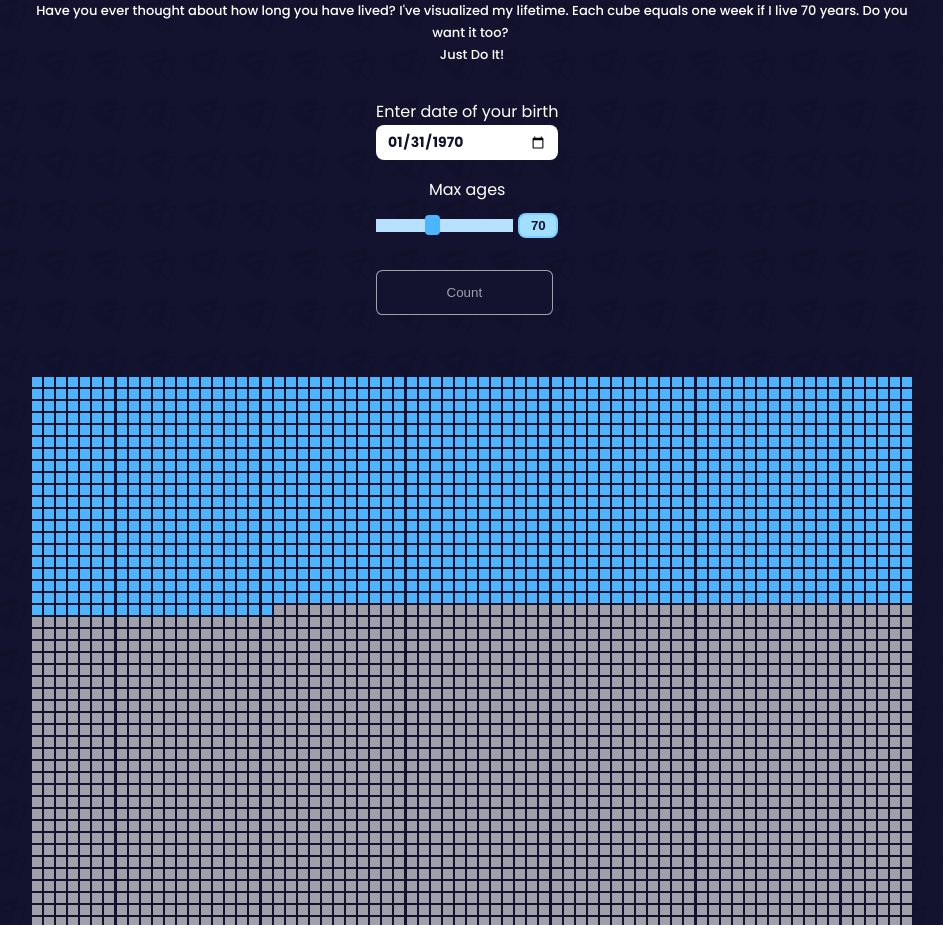
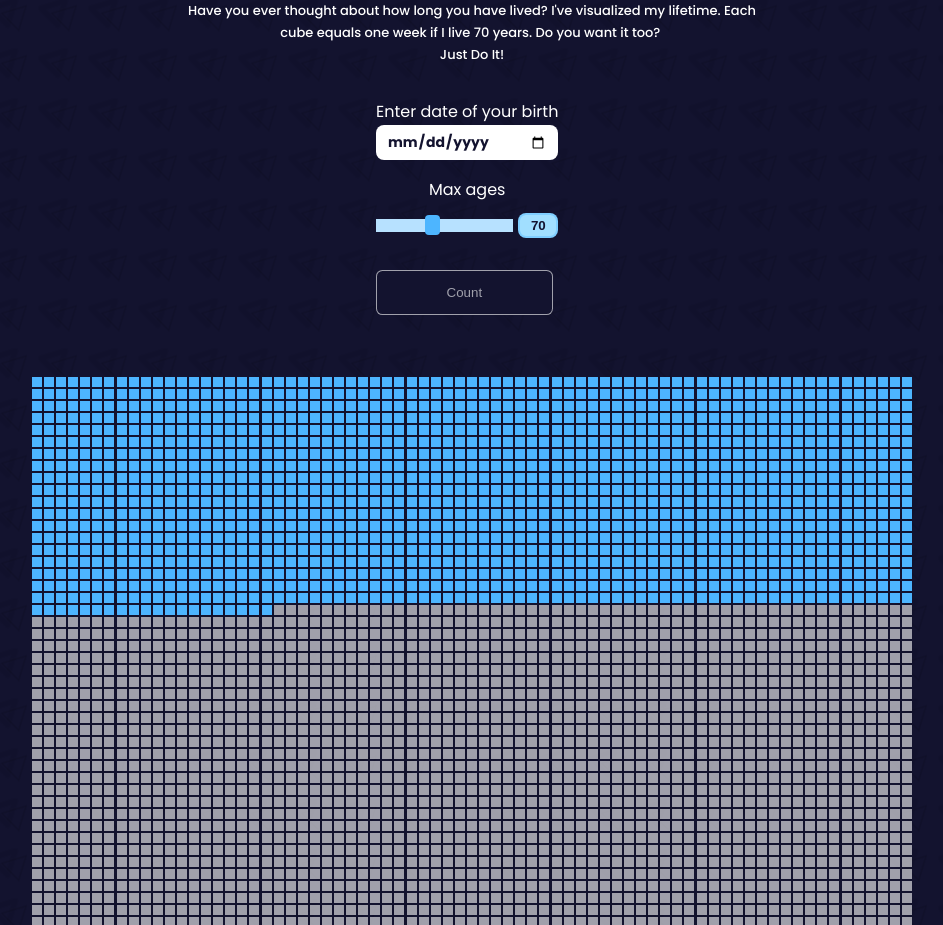
Before and after one commit to m3rcyk1ng/my-resume, a React (Create React App) app: page / in a window 1280 px wide. Shown: the part 3260-4185 px from the top of the page, without its empty margins (168-1111 px from the left). Built offline with nearby package versions, Linux system fonts and the light colour scheme.

Commit message:
fix: fix anim & def value for date input

```diff
--- a/src/components/LifeScale/LifeScale.style.ts
+++ b/src/components/LifeScale/LifeScale.style.ts
@@ -29,6 +29,16 @@ export const Container = styled.div`
 
 export const MarginBlock = styled.div`
   margin-bottom: 2rem;
+`;
+
+export const DescriptionWrapper = styled.h4`
+  @media (max-width: 1400px) {
+    width: 65%;
+  }
+
+  @media (max-width: 650px) {
+    width: 90%;
+  }
 `;
 
 export const TableContainer = styled.div`
--- a/src/components/LifeScale/LifeScale.tsx
+++ b/src/components/LifeScale/LifeScale.tsx
@@ -14,6 +14,7 @@ import {
   MaxAgeRow,
   ImageLoading,
   MarginBlock,
+  DescriptionWrapper,
 } from './LifeScale.style';
 import { MiddleContainer } from '../../index.styles';
 import { useFormWithValidation } from '../../utils/hooks';
@@ -28,7 +29,8 @@ export const LifeScale: FunctionComponent = () => {
   const [customWeeksAmount, setCustomWeeksAmount] = useState(0);
   const [isPending, startTransition] = useTransition();
   const year = values.age.slice(0, 4);
-
+  const enteredYear = values.age.substring(0, values.age.indexOf('-'));
+  console.log('enteredYear', enteredYear);
   function handleSubmit(evt: any) {
     evt.preventDefault();
     startTransition(() => {
@@ -59,7 +61,7 @@ export const LifeScale: FunctionComponent = () => {
       );
     });
   };
-
+  console.log('val', values.age);
   return (
     <MiddleContainer>
       <section id={t('LIFE_SCALE')}>
@@ -69,13 +71,13 @@ export const LifeScale: FunctionComponent = () => {
           <Container>
             <h2>{t('BLOCK_AGE')}</h2>
             <MarginBlock />
-            <h4>{t('BLOCK_AGE_DESC')}</h4>
+            <DescriptionWrapper>{t('BLOCK_AGE_DESC')}</DescriptionWrapper>
             <StyledForm onSubmit={handleSubmit} noValidate>
               <InputsContainer>
                 <InputContainer>
                   <label htmlFor={'age'}>{t('AGE')}</label>
                   <StyledInput
-                    value={values.age || '1970-01-31'}
+                    value={enteredYear.length > 4 ? '1970-01-31' : values.age}
                     type={'date'}
                     name={'age'}
                     id={'age'}
```
